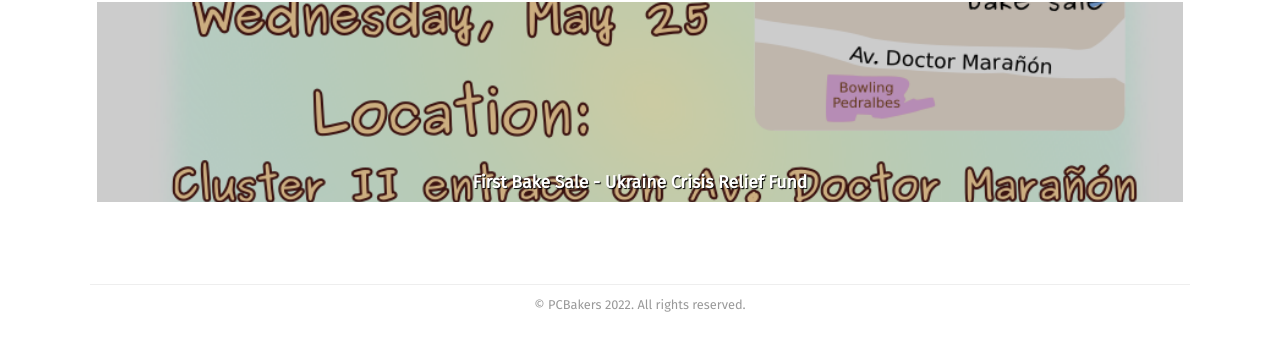
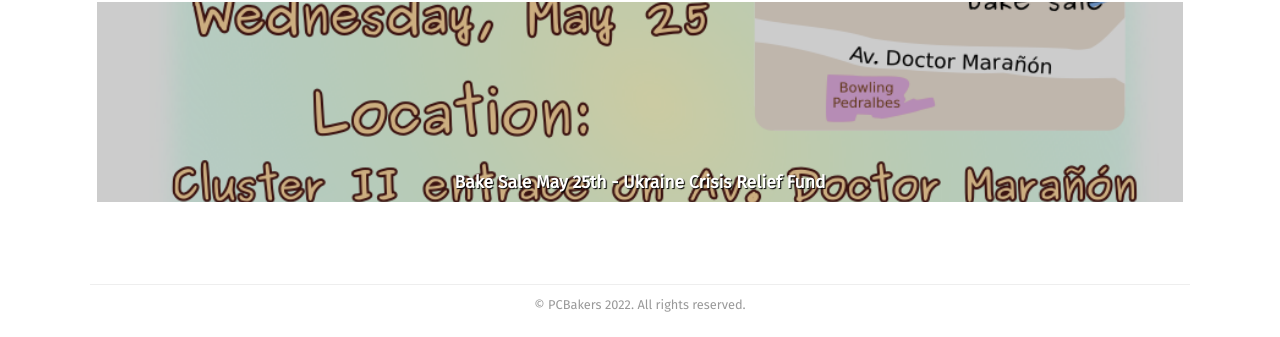
Before and after one commit to willblev/PCBakers, a Jekyll site: the page built from recipes.html, in a window 1280 px wide and 900 px high, scrolled down 2268 px. Shown: the part 560-897 px from the top of the window. Built offline with Jekyll 4.4.1, drawn with Linux system fonts in a browser that asks for light colours; some web fonts are replaced.

```diff
--- a/_posts/2022-04-21-Ukraine-Crisis-Relief-Fund.md
+++ b/_posts/2022-04-21-Ukraine-Crisis-Relief-Fund.md
@@ -1,6 +1,6 @@
 ---
 date: 2022-04-21
-title: First Bake Sale - Ukraine Crisis Relief Fund
+title: Bake Sale May 25th - Ukraine Crisis Relief Fund
 categories:
   - Bake Sales
 featured_image: https://willblev.github.io/PCBakers/images/post_images/2022-05-PCBakers-Globalgiving-Ukraine-relief-fund-sm.png
```
